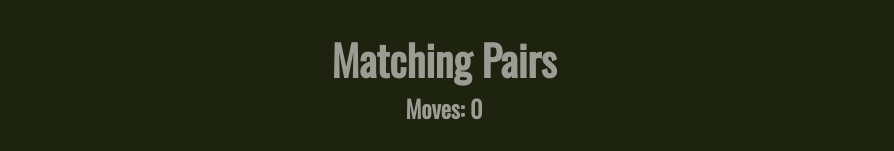
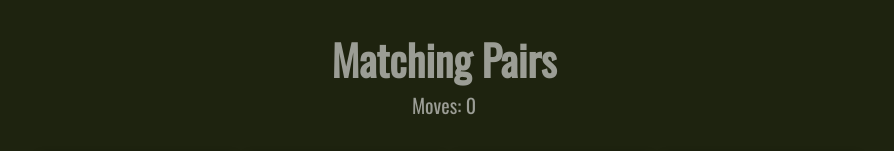
Before and after one commit to gizemnkorkmaz/matching-pairs, a React (Create React App) app: page / in a window 1280 px wide. Shown: the top 151 px of the page, without its empty margins (196-1090 px from the left). Built offline with nearby package versions, Linux system fonts and the light colour scheme.

Commit message:
Change h2 tag to p tag

```diff
--- a/src/components/Stats/Stats.jsx
+++ b/src/components/Stats/Stats.jsx
@@ -1,11 +1,12 @@
 import React from "react";
 import styled from "styled-components";
 
-const StatsStyled = styled.h2`
+const StatsStyled = styled.div`
   text-align: center;
   color: #eee;
   opacity: 0.6;
   margin: 0;
+  font-size: 20px;
 `;
 
 function Stats({ movesCount }) {
```
